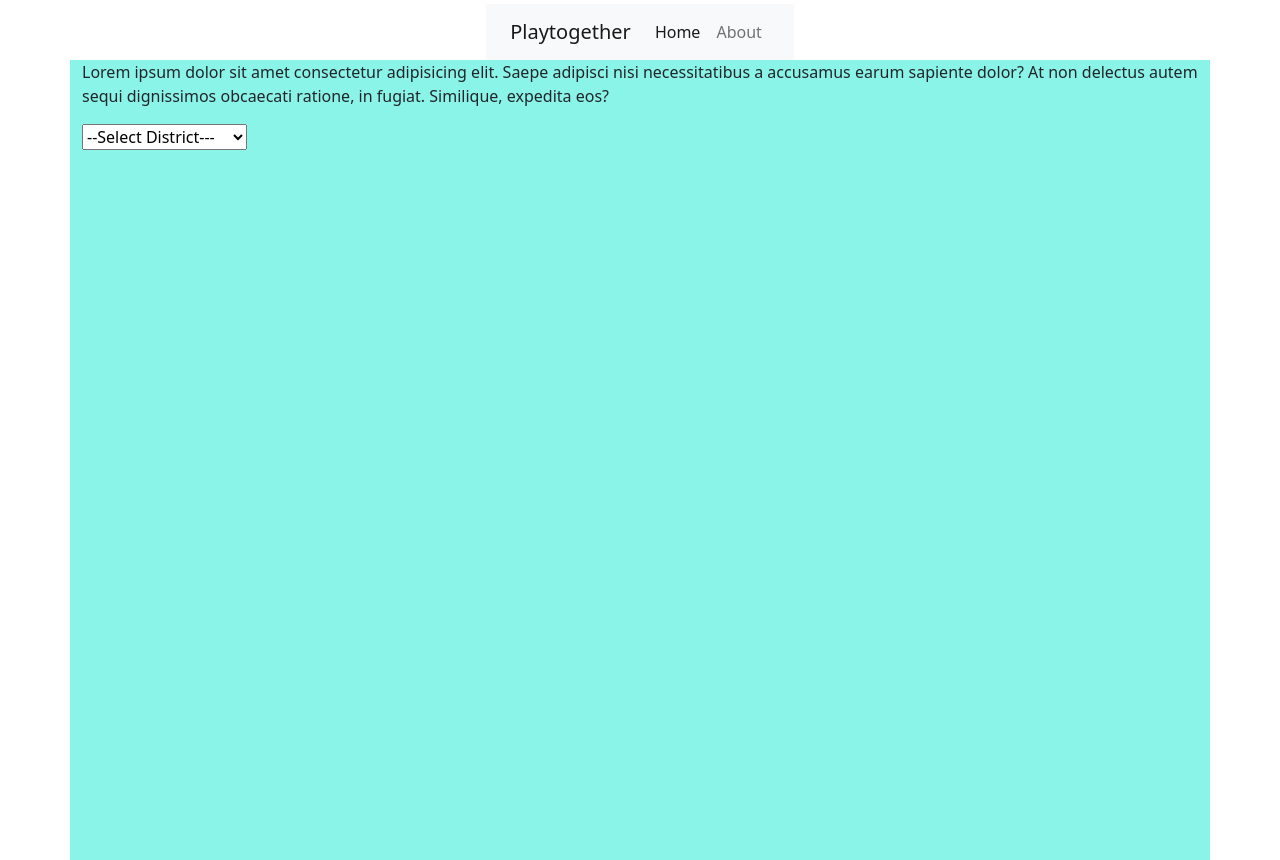
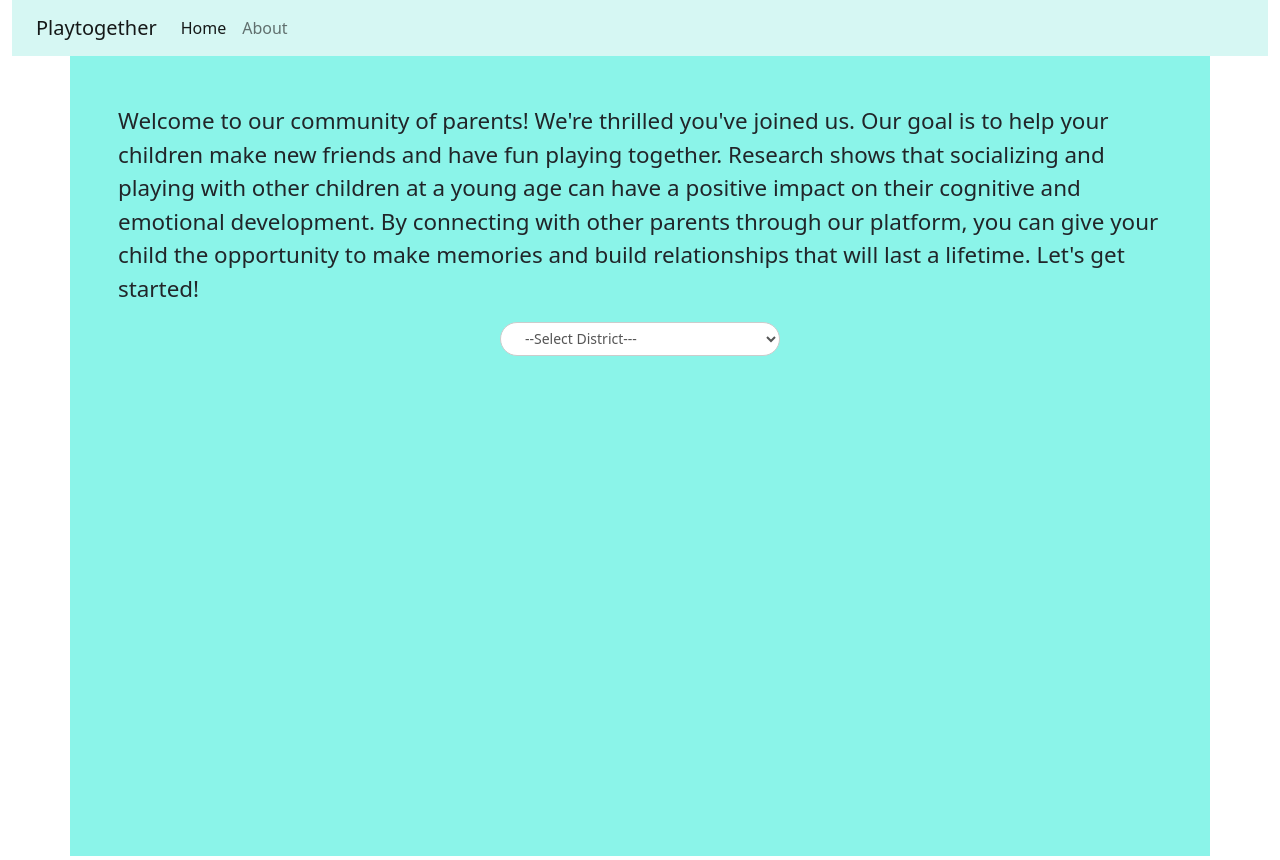
Before and after one commit to badrkhouzima/playtogether, a Vue app in the folder client/: page /registeredParentHome in a window 1280 px wide. Built offline with nearby package versions, Linux system fonts and the light colour scheme.

Commit message:
tweaking some design

```diff
--- a/client/src/components/DistrictMenu.vue
+++ b/client/src/components/DistrictMenu.vue
@@ -1,8 +1,9 @@
 <template>
   <form>
+    <div class="form-group">
       <select
         name=""
-      id=""
+        id="districtSelect" class="custom-select"
         v-model="selectedDistrict"
         @change="handleDistrictChange"
       >
@@ -13,6 +14,7 @@
           v-text="district.name"
         ></option>
       </select>
+    </div>
   </form>
 </template>
 
@@ -39,9 +41,35 @@ export default {
       this.$router.push({
         //  path: `/districtselected/${cleanValue}`,
         name: "districtselected",
-        params: { district: this.selectedDistrict},
+        params: { district: this.selectedDistrict },
       });
     },
   },
 };
 </script>
+<style scoped>
+
+.custom-select {
+  background-color: #fff;
+  border: 1px solid #ccc;
+  border-radius: 19px;
+  color: #555;
+  display: inline-block;
+  font-size: 14px;
+  height: 34px;
+  line-height: 34px;
+  outline: none;
+  padding: 0 20px;
+  width: 20em;
+
+
+   background-position: 90% 50%;
+}
+
+.custom-select:focus {
+  border-color: #66afe9;
+  box-shadow: inset 0 1px 1px rgba(0,0,0,.075), 0 0 8px rgba(102,175,233,.6);
+  outline: none;
+}
+
+</style>
--- a/client/src/components/NavComp.vue
+++ b/client/src/components/NavComp.vue
@@ -1,6 +1,6 @@
 <template>
-  <div class="container d-flex justify-content-center mt-1">
-    <nav class="navbar navbar-expand-lg navbar-light bg-light px-4">
+  <div class="container-fluid">
+    <nav class="navbar navbar-expand-lg px-4 navbar-light d-flex navbar__color">
       <router-link to="/" class="navbar-brand">Playtogether</router-link>
       <button
         class="navbar-toggler"
@@ -42,3 +42,8 @@ export default {
   components: {},
 };
 </script>
+<style scoped>
+.navbar__color {
+  background-color: #d6f7f3;
+}
+</style>
--- a/client/src/views/AboutView.vue
+++ b/client/src/views/AboutView.vue
@@ -1,5 +1,40 @@
 <template>
-  <div class="about">
+  <div class="container about d-flex flex-column align-items-center px-5 ">
     <h1>This is an about page</h1>
+    <p>
+      Welcome to our playground matching web app! This project is a
+      collaborative effort by junior web developers to expand their skills and
+      work together towards a common goal. Our app is designed to connect
+      families and create meaningful playtime experiences for children. As a
+      junior web developer, you will have the opportunity to contribute to the
+      development of this app and expand your skills in a supportive and
+      collaborative environment. By working together with other junior
+      developers, you will be able to gain experience with real-world projects,
+      build your portfolio, and improve your coding abilities. Our app is
+      designed to help parents find nearby playgrounds and connect with other
+      families in their community. Our goal is to provide a safe and fun
+      environment for children to make new friends, learn social skills, and
+      engage in physical activity. With our app, parents can search for
+      playgrounds in their district and post when they are planning to visit,
+      allowing other families to see when they can join in and meet new friends.
+      We believe that the early years are critical for a child's development,
+      and that playtime with other children is an essential part of that
+      development. Our app aims to support and encourage meaningful play
+      experiences for children, helping them to build social skills, develop
+      physical coordination, and learn through play. Your contributions to this
+      project will be maintained in the dev branch of our Github repository. We
+      welcome your ideas, suggestions, and contributions, and look forward to
+      working with you to build a great app that benefits families and children
+      in your community. Thank you for choosing to participate in this project,
+      and we look forward to your contributions!
+    </p>
   </div>
 </template>
+<style scoped>
+.about {
+  height: 100vh;
+  background-color: #d6f7f3;
+  padding-top: 60px;
+
+}
+</style>
--- a/client/src/views/HomeView.vue
+++ b/client/src/views/HomeView.vue
@@ -1,8 +1,8 @@
 <template>
   <div class="container-fluid home mt-0 pt-5 px-5">
-    <div class="row row_content">
+    <div class="row">
       <div
-        class="col-lg-6 d-flex flex-column align-items-center justify-content-between"
+        class="col-lg-6 d-flex flex-column align-items-center justify-content-between py-5"
         style="height: 440px"
       >
         <h1><span class="logo">PlayTogether</span></h1>
@@ -16,7 +16,10 @@
         </p>
         <DistrictMenu />
       </div>
-      <div class="col-lg-6 d-flex flex-column justify-content-center px-5" style="padding: 0 40px;">
+      <div
+        class="col-lg-6 d-flex flex-column justify-content-center px-5"
+        style="padding: 0 40px"
+      >
         <CustomForm />
       </div>
     </div>
@@ -34,13 +37,6 @@ export default {
     DistrictMenu,
     CustomForm,
   },
-  data() {
-    return {
-      // emailValue: "",
-      // passwordValue: "",
-      // type: "text",
-    };
-  },
 };
 </script>
 <style scoped>
@@ -55,13 +51,6 @@ h3 {
 }
 .home {
   background-color: #8bf4e9;
-  height: 100vh;
-
-  /* max-width: 895px;
-  margin-top: auto; */
-}
-.row_content {
-  height: 100vh;
 }
 .img-cont {
   display: flex;
@@ -76,10 +65,6 @@ h3 {
   .home {
     margin: 4em auto;
   }
-  img {
-    margin: 0;
-    /* margin-top: 5.6em; */
-  }
   h2 {
     margin: 0;
     margin-top: -0.8em;
--- a/client/src/views/RegisteredParentHome.vue
+++ b/client/src/views/RegisteredParentHome.vue
@@ -1,12 +1,9 @@
 <template>
-  <div class="container registered__home">
+  <div class="container d-flex flex-column align-items-center registered__home px-5 pt-5">
     <p>
-      Lorem ipsum dolor sit amet consectetur adipisicing elit. Saepe adipisci
-      nisi necessitatibus a accusamus earum sapiente dolor? At non delectus
-      autem sequi dignissimos obcaecati ratione, in fugiat. Similique, expedita
-      eos?
+      {{welcometxt}}
     </p>
-    <DistrictMenu />
+    <DistrictMenu class="district__menu"/>
   </div>
 </template>
 
@@ -16,9 +13,15 @@ import DistrictMenu from "@/components/DistrictMenu.vue";
 
 export default {
   name: "RegisteredParentHome",
+  // props: { welcometxt: String },
   components: {
     DistrictMenu,
   },
+  data(){
+    return{
+      welcometxt: "Welcome to our community of parents! We're thrilled you've joined us. Our goal is to help your children make new friends and have fun playing together. Research shows that socializing and playing with other children at a young age can have a positive impact on their cognitive and emotional development. By connecting with other parents through our platform, you can give your child the opportunity to make memories and build relationships that will last a lifetime. Let's get started!"
+    }
+  }
 };
 </script>
 
@@ -27,4 +30,11 @@ export default {
   background-color: #8bf4e9;
   height: 100vh;
 }
+p{
+  font-size: 1.4em;
+
+}
+.district__menu{
+  border: none;
+}
 </style>
```
Lines whose indentation alone changed are shown as unchanged.
